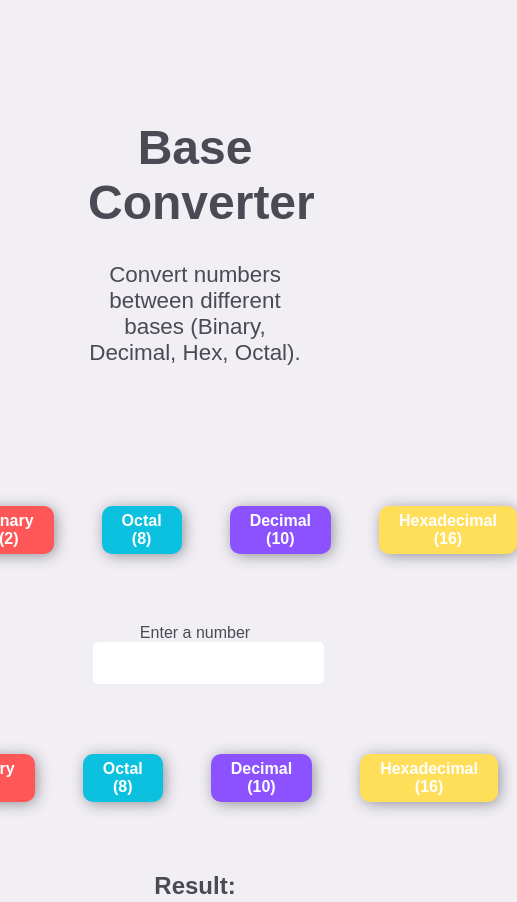
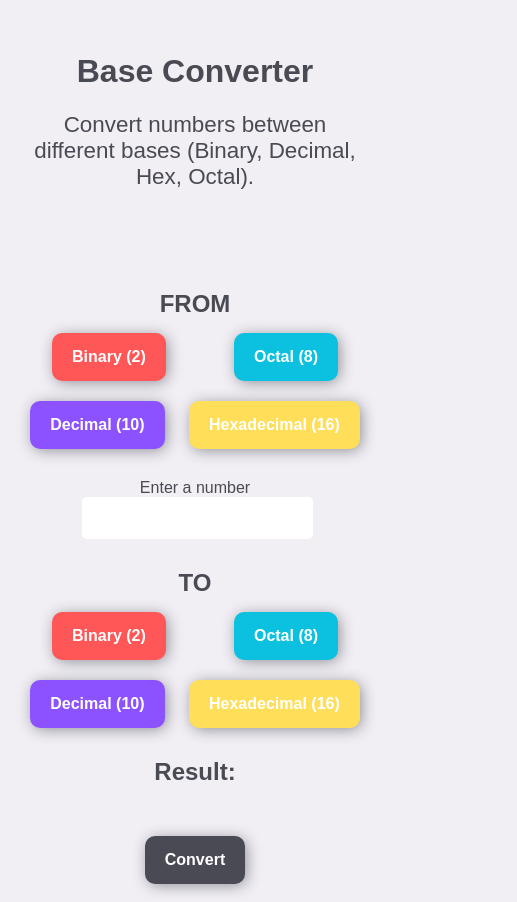
Before and after one commit to MalakGdaea/Base-Converter, a plain HTML site: page index.html in a window 390 px wide. Shown: the top 902 px of the page, 517 px wide, since content can reach past the window. Drawn offline with Linux system fonts and the light colour scheme.

Commit message:
add style for small screens

```diff
--- a/index.html
+++ b/index.html
@@ -5,6 +5,7 @@
     <meta charset="UTF-8">
     <meta name="viewport" content="width=device-width, initial-scale=1.0">
     <link rel="stylesheet" href="style.css">
+    <link rel="stylesheet" media="only screen and (max-width: 600px)" href="small-screen-style.css">
     <title>Base Converter</title>
 </head>
 
--- /dev/null
+++ b/small-screen-style.css
@@ -0,0 +1,23 @@
+body {
+    padding: 20px;
+}
+
+header .title {
+    font-size: 2rem;
+    margin-top: 25px;
+}
+
+#convert-from, #convert-to {
+    display: block;
+    align-items: center;
+    margin: 30px 0;
+    padding: 0;
+}
+
+.buttons-container {
+    display: flex;
+    flex-wrap: wrap;
+    margin: 15px 0;
+    justify-content: space-around;
+    gap: 20px;
+}
```
